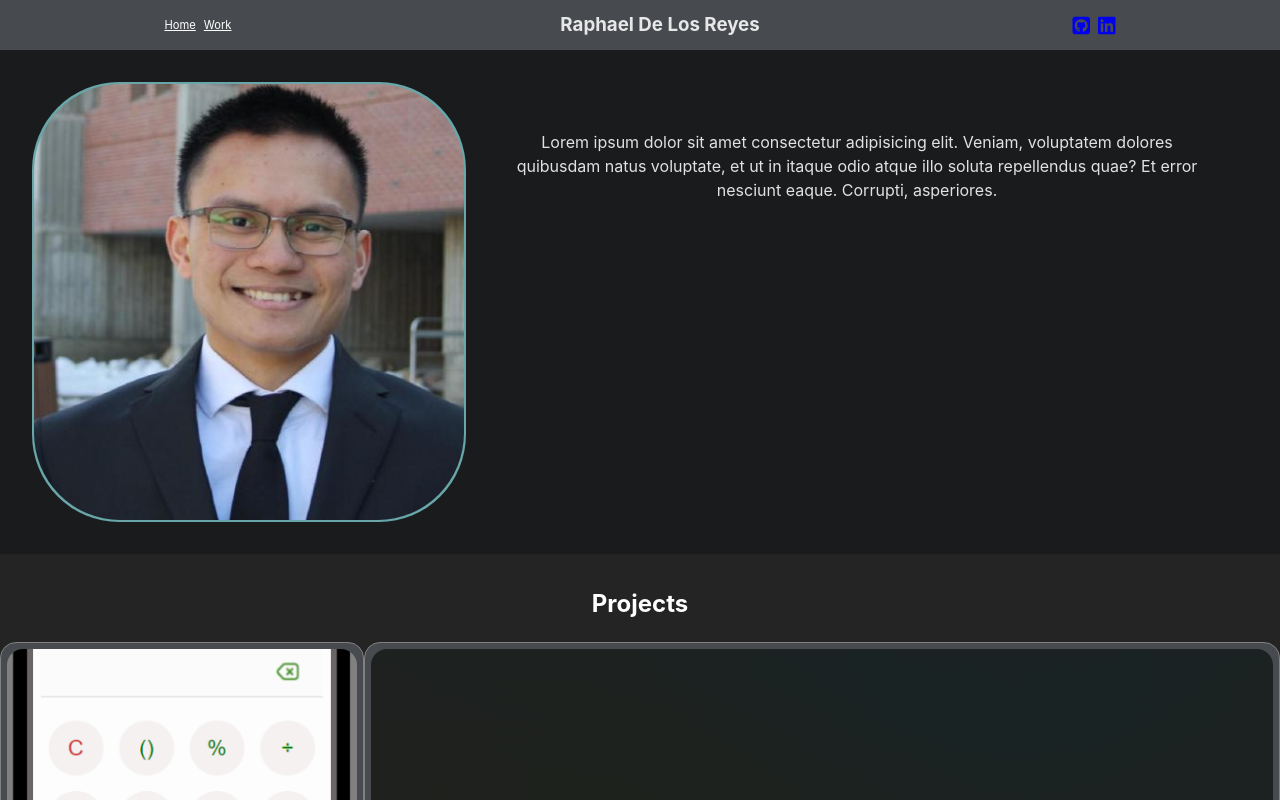
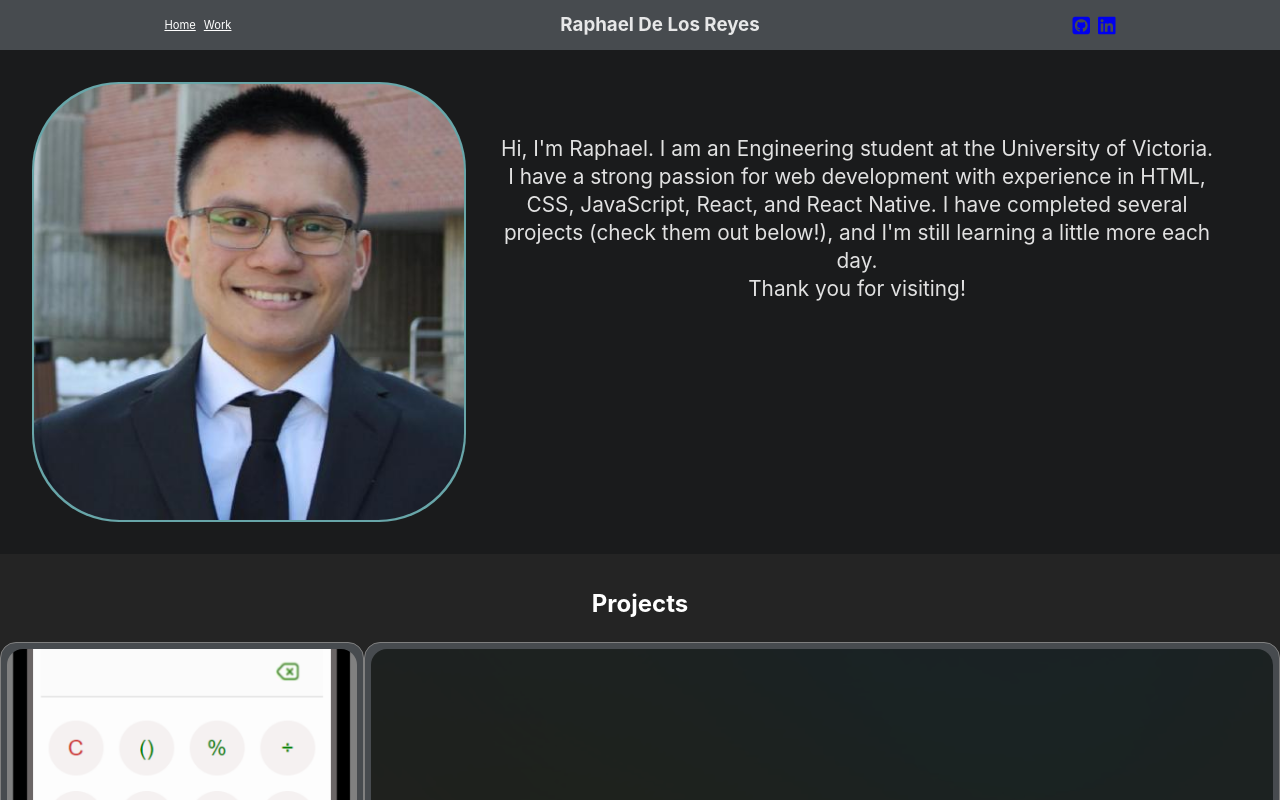
Before and after one commit to RD2P/RD2P.github.io, a React (Vite) app: page / in a window 1280 px wide. Shown: the top 800 px of the page. Built offline with nearby package versions, Linux system fonts and the light colour scheme.

Commit message:
Added about me text

```diff
--- a/src/components/Hero.jsx
+++ b/src/components/Hero.jsx
@@ -9,7 +9,7 @@ const Hero = () => {
         <img src={rafpic} className="prof-pic"></img>
       </div>
       <div className="about-me-wrapper">
-        <p>Lorem ipsum dolor sit amet consectetur adipisicing elit. Veniam, voluptatem dolores quibusdam natus voluptate, et ut in itaque odio atque illo soluta repellendus quae? Et error nesciunt eaque. Corrupti, asperiores.</p>
+        <p>Hi, I'm Raphael. I am an Engineering student at the University of Victoria. I have a strong passion for web development with experience in HTML, CSS, JavaScript, React, and React Native. I have completed several projects (check them out below!), and I'm still learning a little more each day. <br />Thank you for visiting!</p>
       </div>
     </section>
   );
--- a/src/styles/hero.css
+++ b/src/styles/hero.css
@@ -38,4 +38,6 @@
 .about-me-wrapper {
   width: 60vw;
   padding: 2rem;
+  line-height: 1.75rem;
+  font-size: 1.3rem;
 }
```
